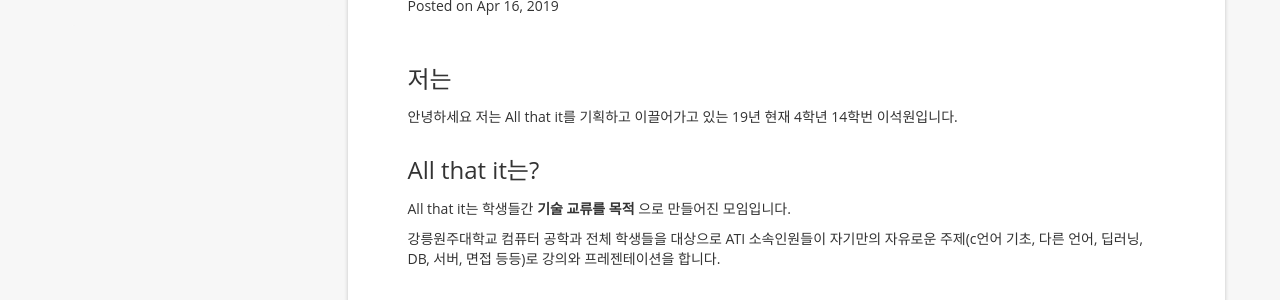
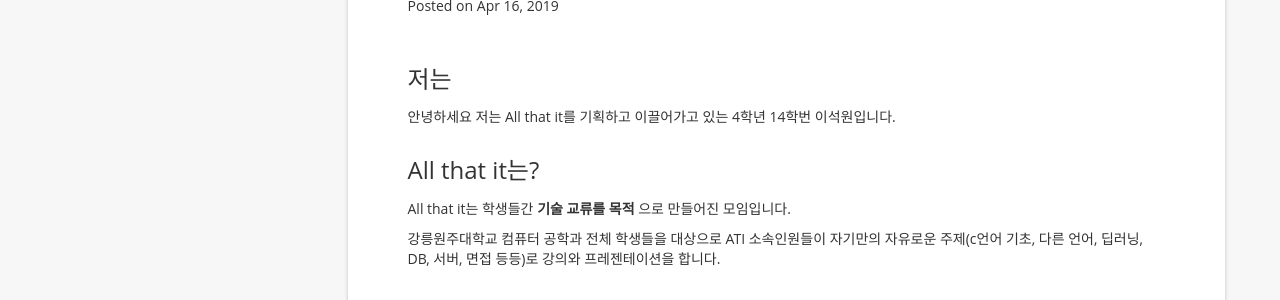
Before and after one commit to gwnucse/gwnucse.github.io, a Jekyll site: the page built from index.md, in a window 1280 px wide and 1196 px high. Shown: the part 274-574 px from the top of the window. Built offline with Jekyll 4.4.1, drawn with Linux system fonts in a browser that asks for light colours; nearby versions of some CDN libraries; the list of posts is cut into pages by our own code; comment, search, counter and statistics services are not loaded.

Commit message:
edit welcome page

```diff
--- a/index.md
+++ b/index.md
@@ -9,7 +9,7 @@ comment: true
 
 ### 저는
 
-안녕하세요 저는 All that it를 기획하고 이끌어가고 있는 19년 현재 4학년 14학번 이석원입니다.
+안녕하세요 저는 All that it를 기획하고 이끌어가고 있는 4학년 14학번 이석원입니다.
 
 ### All that it는?
 
```
